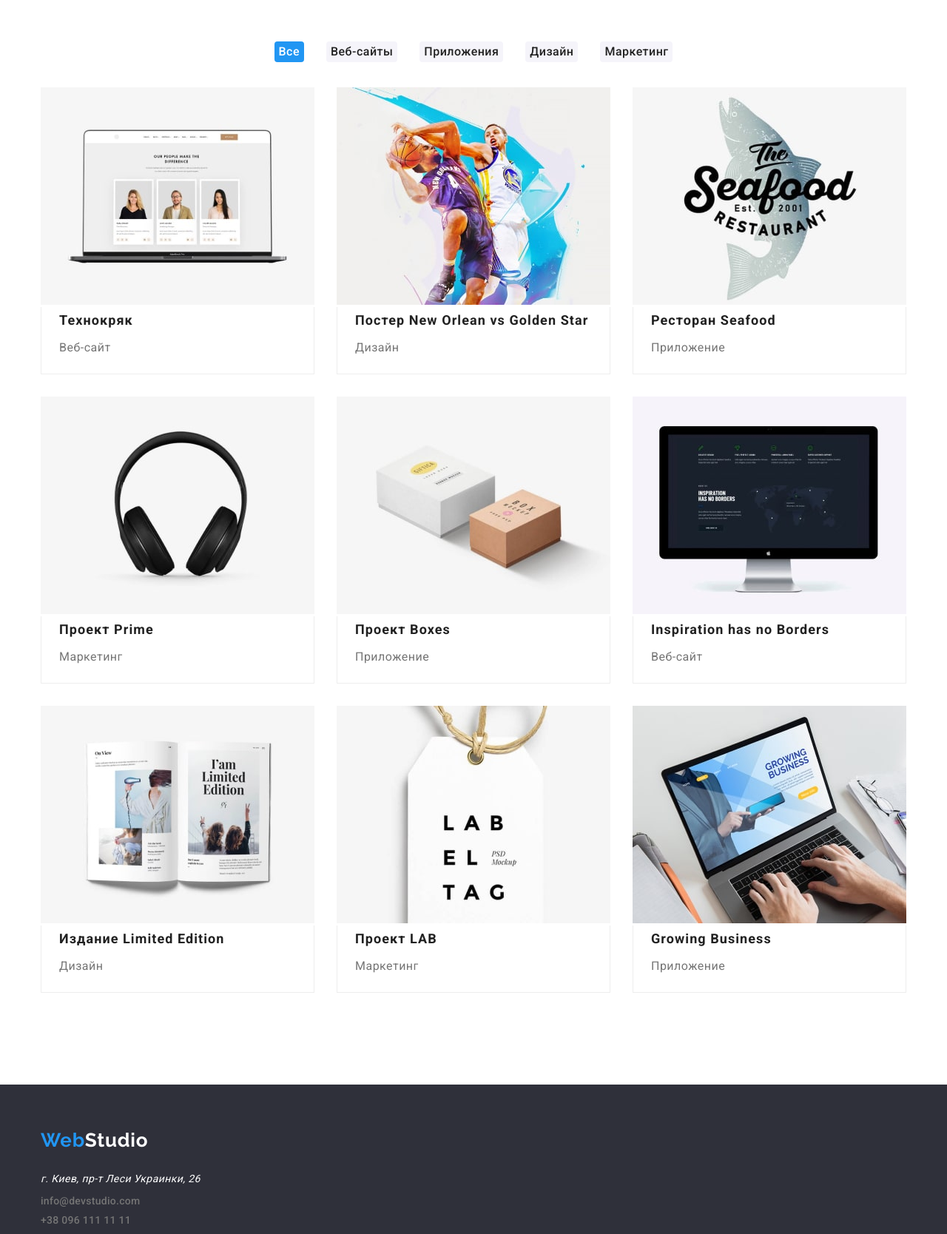
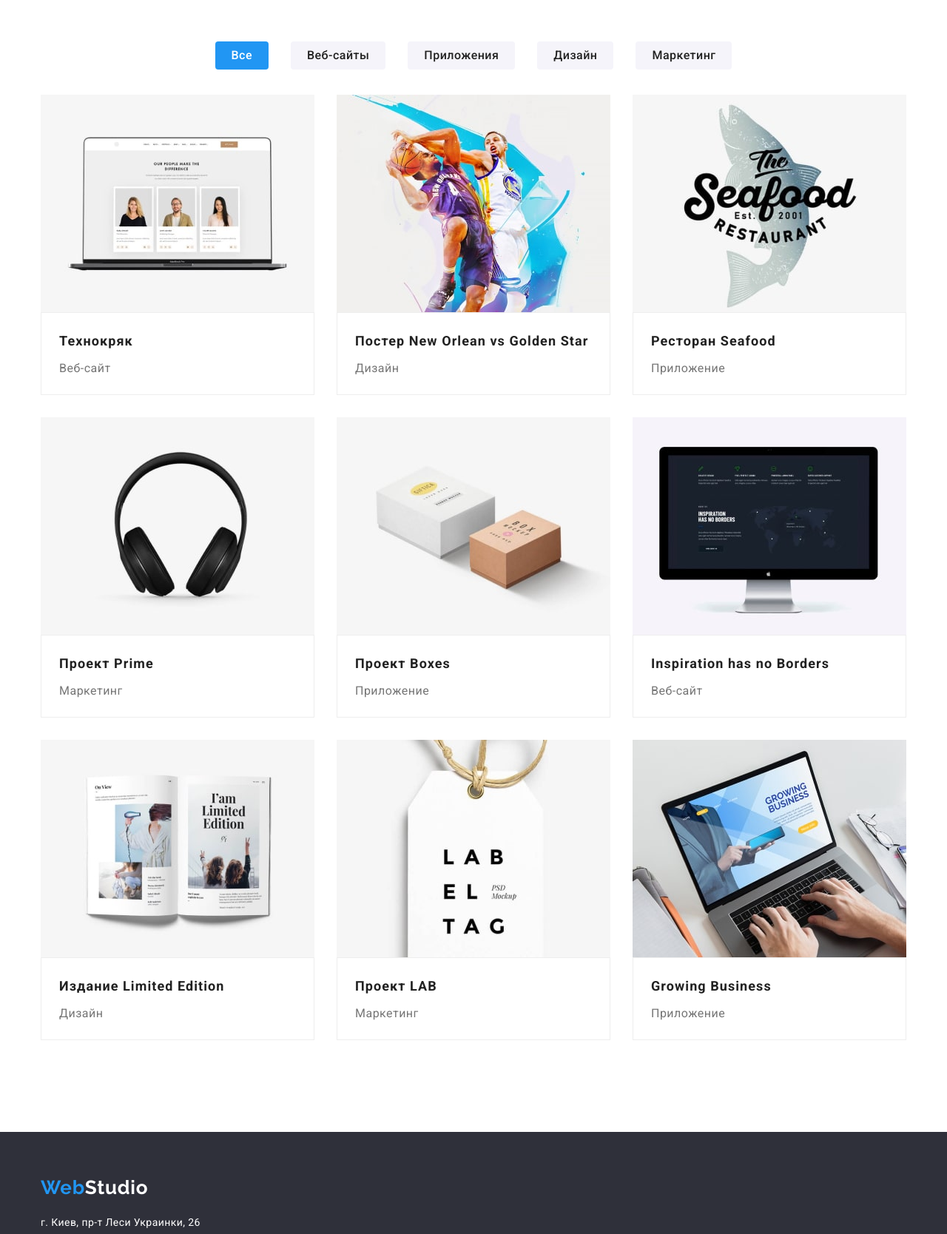
Before and after one commit to tertnf/goit-markup-hw-03, a plain HTML site: page portfolio.html in a window 1280 px wide. Shown: the part 120-1788 px from the top of the page at 74% size. Drawn offline with nearby package versions, Linux system fonts and the light colour scheme.

Commit message:
Исправление замечаний ментора
замечания ментора исправлены. верстка страниц веб-студия и портфолио  по макету завершена

```diff
--- a/css/styles.css
+++ b/css/styles.css
@@ -63,18 +63,10 @@ p {
 .logo-color {
   color: var(--third-text-color);
 }
-.nav-link {
-  padding-top: 32px;
-  padding-bottom: 32px;
 
-  font-weight: 500;
-  /*font-size: 14px;*/
-  line-height: 1.14;
-  letter-spacing: 0.02em;
-  color: var(--third-text-color);
-}
 .link {
   text-decoration: none;
+  display: block;
 }
 
 .page-header .contacts-link {
@@ -96,6 +88,7 @@ p {
   /*outline: 1px solid red;*/
   text-align: center;
   padding-bottom: 200px;
+  padding-top: 200px;
 }
 
 .page-header {
@@ -106,9 +99,7 @@ p {
   margin-bottom: 30px;
   margin-left: 452px;
   margin-right: 452px;
-  padding-top: 0px;
-  padding-top: 200px;
-  text-align: center; /*почему-то кнопка не становится по центру - как в видео Репеты. В инструментах разработчика в button есть свойство align-items: flex-start; - что это?*/
+  text-align: center;
 
   font-weight: 900;
   font-size: 44px;
@@ -169,7 +160,7 @@ p {
   /*font-size: 14px;*/
   line-height: 1.71;
   letter-spacing: 0.03em;
-  color: var(--secondary-title-color);
+  color: var(--main-text-color);
 }
 .team-member {
   font-weight: 500;
@@ -185,6 +176,7 @@ p {
   text-align: center;
   letter-spacing: 0.03em;
   color: var(--main-text-color);
+  margin-bottom: 30px;
 }
 .team-section {
   background-color: var(--secondary-background-color);
@@ -195,9 +187,12 @@ p {
   line-height: 1.71;
   letter-spacing: 0.03em;
   color: var(--secondary-text-color);
+  font-style: normal;
 }
 .page-footer {
   background-color: var(--third-background-color);
+  padding-top: 60px;
+  padding-bottom: 60px;
 }
 /*------------Portfolio--------------*/
 .projects-section {
@@ -250,7 +245,7 @@ p {
   justify-content: center;
   margin-bottom: 34px;
 }
-.filter-button:not(:last-child) {
+.filter-list-item:not(:last-child) {
   margin-right: 30px;
 }
 .projects-list {
@@ -277,6 +272,20 @@ p {
 }
 .nav-item:not(:last-child) {
   margin-right: 50px;
+}
+nav-item {
+  display: flex;
+}
+
+.nav-link {
+  padding-top: 32px;
+  padding-bottom: 32px;
+
+  font-weight: 500;
+  /*font-size: 14px;*/
+  line-height: 1.14;
+  letter-spacing: 0.02em;
+  color: var(--third-text-color);
 }
 .container {
   width: 1200px;
@@ -313,10 +322,16 @@ p {
   text-align: center;
   display: inlne-block;
 }
-
+.filter-button {
+  padding: 6px 22px;
+}
 .key-text-item:not(:last-child) {
   margin-right: 30px;
 }
+.key-text-item {
+  width: 270px;
+}
+
 .key-text-section {
   display: flex;
   align-items: center;
@@ -337,21 +352,11 @@ p {
 .team-member {
   margin-bottom: 10px;
 }
-.team-item-content {
-  border: 0px solid #ffffff;
-  border-bottom-right-radius: 4px;
-  border-bottom-left-radius: 4px;
-  box-shadow: 0px 1px 3px rgba(0, 0, 0, 0.12), 0px 1px 1px rgba(0, 0, 0, 0.14),
-    0px 2px 1px rgba(0, 0, 0, 0.2);
-}
-.team-item-content:not(:last-child) {
-  margin-right: 30px;
-}
 
-.project-item-content {
+.projects-item {
   margin-bottom: 30px;
 }
-.project-item-content:nth-child(-n + 3) {
+.projects-item:nth-child(-n + 3) {
   margin-bottom: 30px;
 }
 
@@ -361,11 +366,12 @@ p {
 }
 .page-footer .site-contacts {
   display: inline-block;
-  margin-bottom: 60px;
 }
 .page-footer .logo {
   display: block;
-  padding-top: 60px;
+  padding-top: 0px;
+  padding-bottom: 0px;
+  margin-bottom: 20px;
 }
 .page-footer .contacts-item + .contacts-item {
   margin-top: 9px;
@@ -374,18 +380,26 @@ p {
 /*Portfolio*/
 
 .project-item-description {
-  padding: 0px 24px 20px 24px;
-  border-bottom: 1px solid #eeeeee;
-  border-left: 1px solid #eeeeee;
-  border-right: 1px solid #eeeeee;
+  padding: 20px 24px;
+  border: 1px solid #eeeeee;
+  margin-top: -3px;
 }
 .projects-title {
   margin-bottom: 4px;
 }
-
 .team-item {
   margin-bottom: 30px;
+  background-color: var(--main-background-color);
+  box-shadow: 0px 1px 3px rgba(0, 0, 0, 0.12), 0px 1px 1px rgba(0, 0, 0, 0.14),
+    0px 2px 1px rgba(0, 0, 0, 0.2);
+  border: 0px solid #ffffff;
+  border-bottom-right-radius: 4px;
+  border-bottom-left-radius: 4px;
 }
+.team-item:not(:last-child) {
+  margin-right: 30px;
+}
+
 .section {
   padding-top: 94px;
   padding-bottom: 94px;
--- a/portfolio.html
+++ b/portfolio.html
@@ -54,24 +54,24 @@
       </div>
     </header>
     <main>
+    <section class="projects-section section">
         <div class="container">
-        <section class="projects-section section">
           <h1 class="hero-title hidden-title">Примеры работ</h1>
           <ul class="filter list">
-            <li class="filter-button">
-              <button type="button" class="hero-button current">Все</button>
+            <li class="filter-list-item">
+              <button type="button" class="hero-button filter-button  current">Все</button>
             </li>
-            <li class="filter-button">
-              <button type="button" class="hero-button">Веб-сайты</button>
+            <li class="filter-list-item">
+              <button type="button" class="hero-button filter-button">Веб-сайты</button>
             </li>
-            <li class="filter-button">
-              <button type="button" class="hero-button">Приложения</button>
+            <li class="filter-list-item">
+              <button type="button" class="hero-button filter-button">Приложения</button>
             </li>
-            <li class="filter-button">
-              <button type="button" class="hero-button">Дизайн</button>
+            <li class="filter-list-item">
+              <button type="button" class="hero-button filter-button">Дизайн</button>
             </li>
-            <li class="filter-button">
-              <button type="button" class="hero-button">Маркетинг</button>
+            <li class="filter-list-item">
+              <button type="button" class="hero-button filter-button">Маркетинг</button>
             </li>
           </ul>
           <ul class="list projects-list">
@@ -202,8 +202,8 @@
                 </div>
             </li>
         </ul>
+        </div>
         </section>
-      </div>
     </main>
     <footer class="page-footer">
       <div class="container">
```
Also changed, not shown: index.html (+5 -13 lines). Lines whose indentation alone changed are shown as unchanged.
